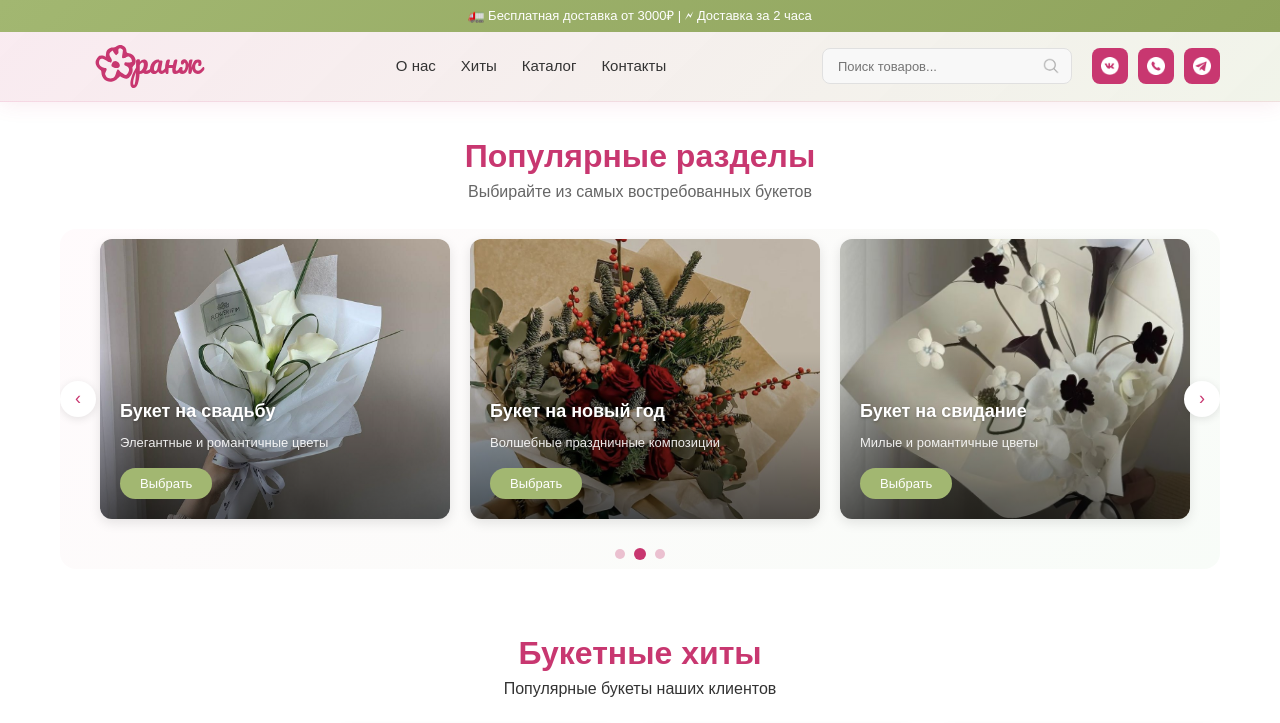
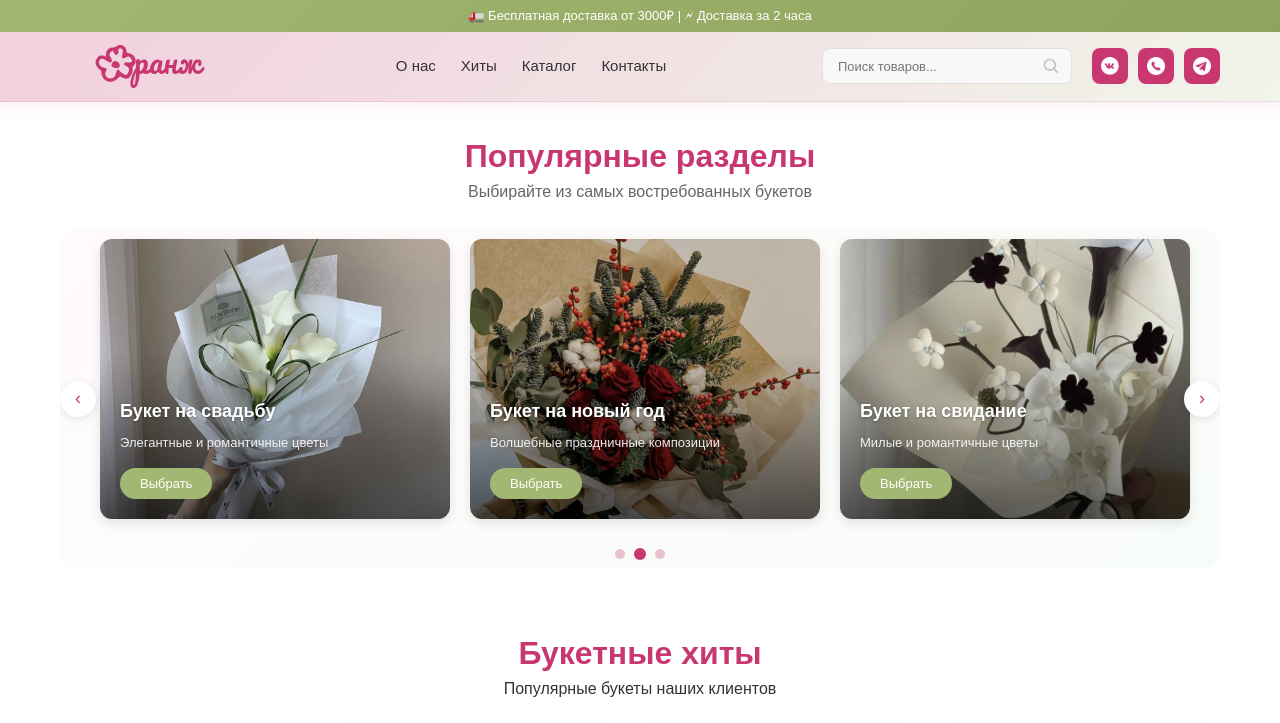
Before and after one commit to 1111111111666/oranj, a plain HTML site: page index.html in a window 1280 px wide. Shown: the top 723 px of the page. Drawn offline with Linux system fonts and the light colour scheme.

Commit message:
итог

```diff
--- a/css/main.css
+++ b/css/main.css
@@ -23,8 +23,8 @@ body {
 .header-top {
     position: sticky;
     top: 0;
-    background: linear-gradient(135deg, rgba(200, 55, 112, 0.1) 0%, rgba(162, 183, 113, 0.15) 100%);
-    backdrop-filter: blur(5px);
+    background: linear-gradient(135deg, rgba(240, 201, 217, 0.9) 0%, rgba(162, 183, 113, 0.15) 100%);
+    backdrop-filter: blur(20px);
     box-shadow: 0 2px 20px rgba(200, 55, 112, 0.1);
     z-index: 1000;
     border-bottom: 1px solid rgba(200, 55, 112, 0.1);
@@ -1888,6 +1888,7 @@ body {
     }
 }
 
+
 @media (max-width: 480px) {
     .catalog-controls {
         flex-direction: column;
```
